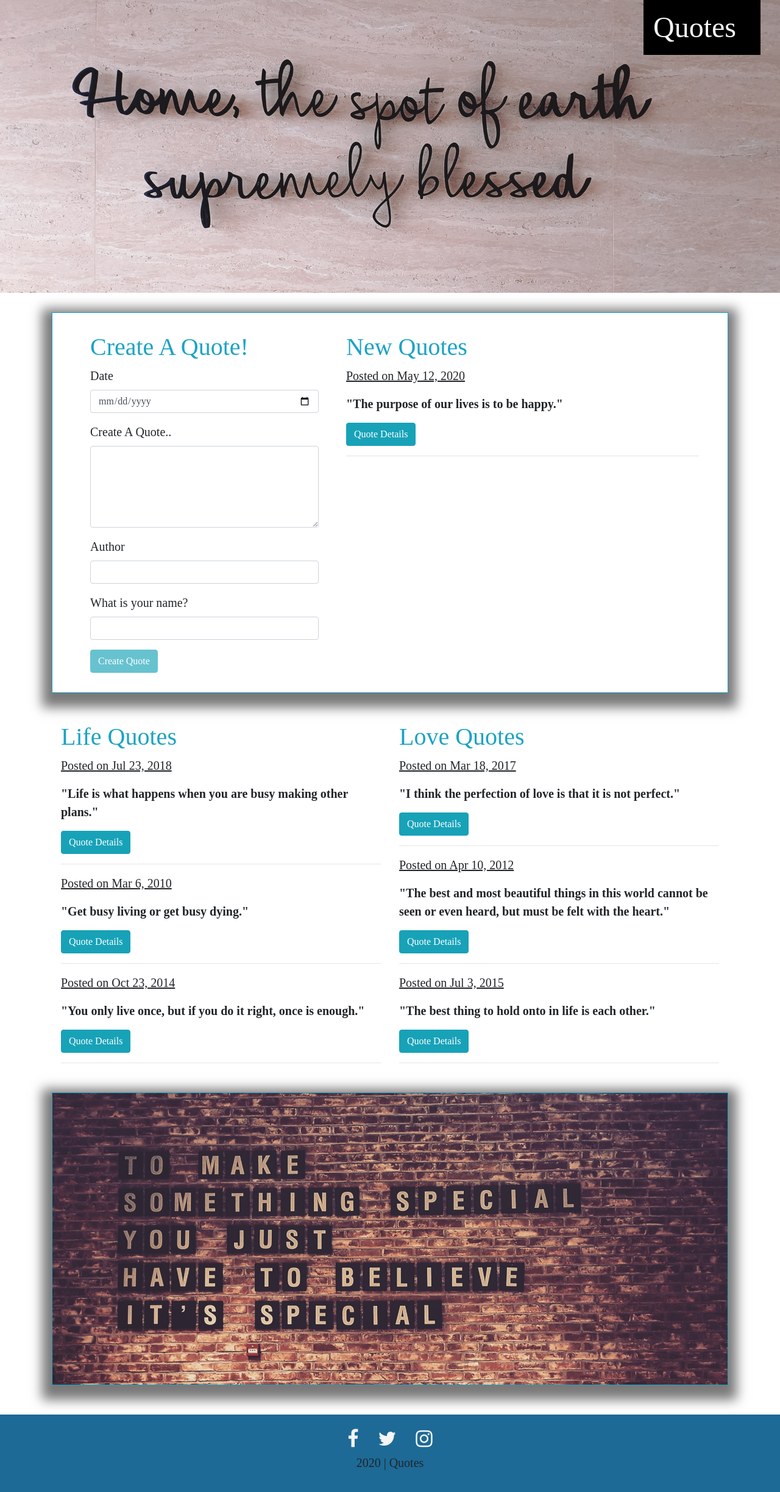
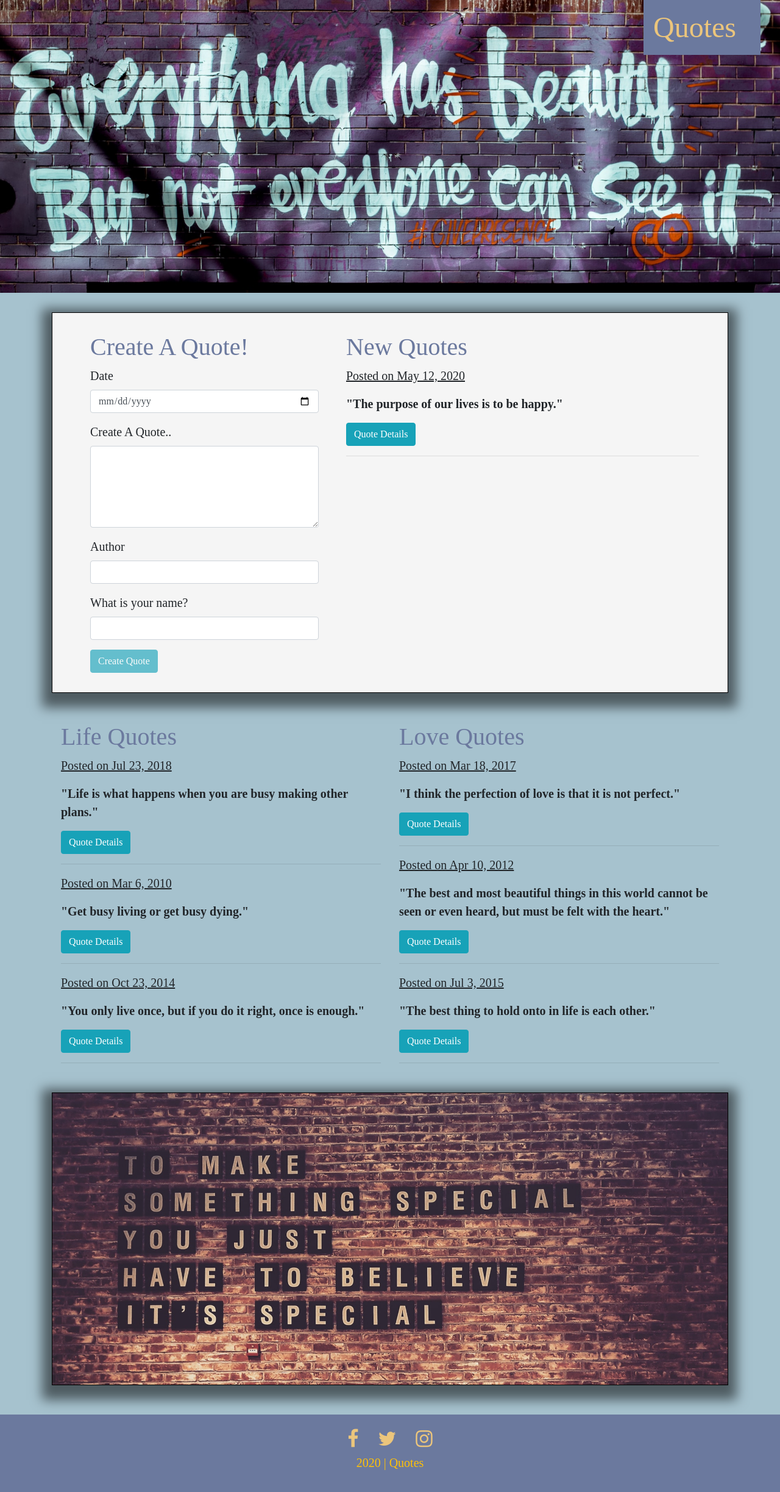
Before and after one commit to DerrickOdhiambo/Quotes-IP1, an Angular app: page / in a window 1280 px wide. Shown: the top 2446 px of the page at 61% size. Built offline with nearby package versions, Linux system fonts and the light colour scheme; a web font is replaced by a local one.

Commit message:
add styling throughout the whole page to boost visual appearance

```diff
--- a/src/app/footer/footer.component.css
+++ b/src/app/footer/footer.component.css
@@ -1,10 +1,10 @@
 #footer-bottom {
-  background-color: #1d6a96;
+  background-color: #6b799e;
   height: 18vh;
 }
 span {
   margin: 1rem;
-  color: whitesmoke;
+  color: #ebc57c;
   font-size: 2rem;
   font-weight: 700;
 }
--- a/src/app/footer/footer.component.html
+++ b/src/app/footer/footer.component.html
@@ -2,5 +2,5 @@
   <span><i class="fa fa-facebook" aria-hidden="true"></i></span>
   <span><i class="fa fa-twitter" aria-hidden="true"></i></span>
   <span><i class="fa fa-instagram" aria-hidden="true"></i></span>
-  <p>2020 | Quotes</p>
+  <p class="text-warning">2020 | Quotes</p>
 </div>
--- a/src/app/header/header.component.css
+++ b/src/app/header/header.component.css
@@ -1,7 +1,7 @@
 @import url("https://fonts.googleapis.com/css2?family=Modak&display=swap");
 h3 {
-  background-color: black;
-  color: whitesmoke;
+  background-color: #6b799e;
+  color: #ebc57c;
   width: 15%;
   padding: 1rem;
   margin-right: 2rem;
@@ -12,7 +12,7 @@ body {
   background: black;
 }
 #header-section {
-  background: url("../images/img2.jpg");
+  background: url("../images/img6.jpg");
   height: 60vh;
   background-position: center;
   background-size: cover;
--- a/src/app/lifequote-details/lifequote-details.component.css
+++ b/src/app/lifequote-details/lifequote-details.component.css
@@ -0,0 +1,3 @@
+#days {
+  font-weight: 700;
+}
--- a/src/app/lovequote-details/lovequote-details.component.css
+++ b/src/app/lovequote-details/lovequote-details.component.css
@@ -0,0 +1,3 @@
+#days {
+  font-weight: 700;
+}
--- a/src/app/quote-form/quote-form.component.css
+++ b/src/app/quote-form/quote-form.component.css
@@ -1,5 +1,5 @@
 h3 {
   font-family: "Modak", cursive;
   font-size: 2.5rem;
-  color: rgb(28, 163, 197);
+  color: #6b799e;
 }
--- a/src/app/quote/quote.component.css
+++ b/src/app/quote/quote.component.css
@@ -1,10 +1,11 @@
 h3 {
   font-family: "Modak", cursive;
-  color: rgb(28, 163, 197);
+  color: #6b799e;
   font-size: 2.5rem;
 }
 .container-fluid {
-  border: 1px solid rgb(28, 163, 197);
+  border: 1px solid black;
+  background-color: whitesmoke;
   padding: 2rem;
   margin: 2rem 0 3rem 0;
   box-shadow: -1px 9px 18px 15px rgba(0, 0, 0, 0.53);
--- a/src/styles.css
+++ b/src/styles.css
@@ -3,4 +3,5 @@
 body {
   font-family: "Chilanka", cursive;
   font-size: 20px;
+  background-color: #a6c2ce;
 }
```
